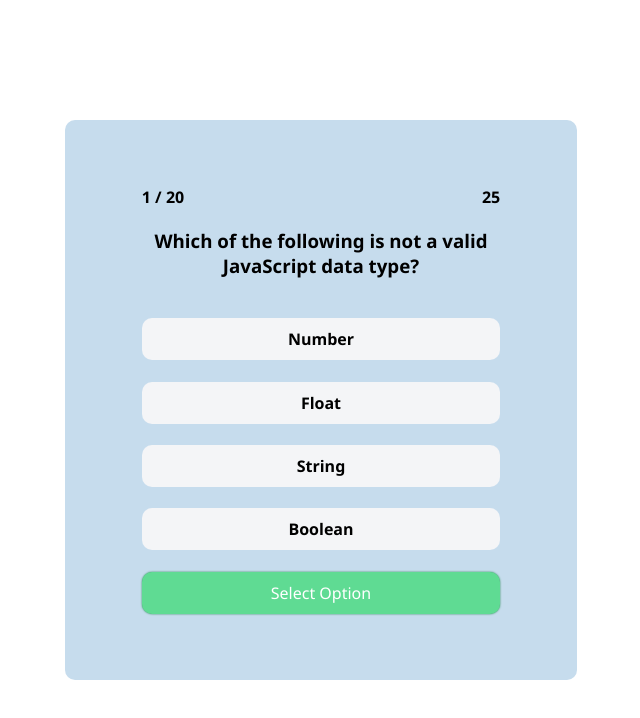
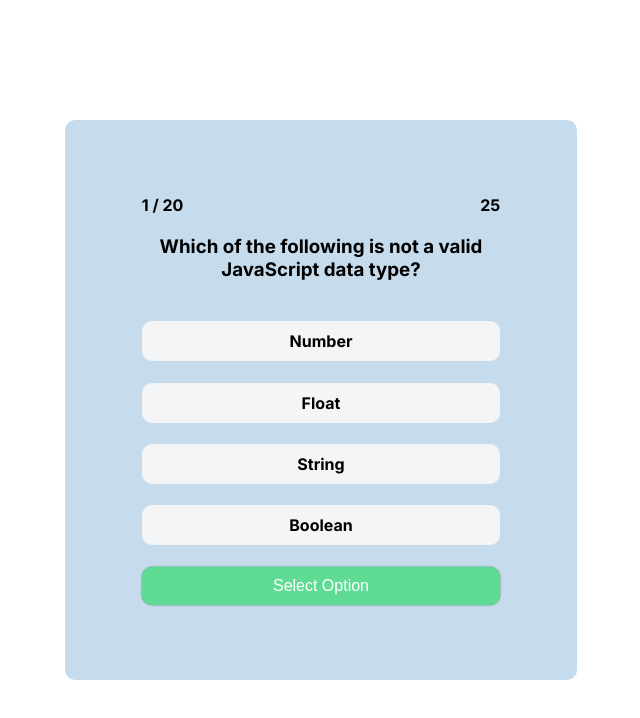
Before and after one commit to Frontend-Code20/Quiz-app, a plain HTML site: page index.html in a window 1280 px wide. Shown: the whole page, without its empty margins (319-959 px from the left). Drawn offline with Linux system fonts and the light colour scheme.

Commit message:
bug fixes and improments

```diff
--- a/helper.js
+++ b/helper.js
@@ -76,6 +76,7 @@ export function deselectOption(options) {
     Object.values(options).forEach((option) => {
         option.style.backgroundColor = 'aliceblue';
         option.style.outline = 'none';
+        option.style.color = '#000';
     })
 };
 
@@ -116,10 +117,13 @@ export function showAnswer(options, anwser, selectedAns) {
 
     if (result) {
         options[anwser - 1].style.backgroundColor = "green";
+        options[anwser - 1].style.color = "#fff";
         return true;
     } else {
         options[anwser - 1].style.backgroundColor = "green";
+        options[anwser - 1].style.color = "#fff";
         options[selectedAns - 1].style.backgroundColor = "red";
+        options[selectedAns - 1].style.color = "#fff";
         return false;
     }
 }
--- a/index.html
+++ b/index.html
@@ -6,6 +6,14 @@
     <meta name="viewport" content="width=device-width, initial-scale=1.0">
     <title>Quizon</title>
     <link rel="stylesheet" href="style.css">
+
+    <!--Google font imports-->
+    <link rel="preconnect" href="https://fonts.googleapis.com">
+    <link rel="preconnect" href="https://fonts.gstatic.com" crossorigin>
+    <link
+        href="https://fonts.googleapis.com/css2?family=Inter:ital,opsz,wght@0,14..32,100..900;1,14..32,100..900&display=swap"
+        rel="stylesheet">
+
 </head>
 
 <body>
--- a/questions.js
+++ b/questions.js
@@ -1,4 +1,4 @@
-// Question array which contains a question objects
+// Question array which contains question objects
 export const questions = [
     {
         question: "Which of the following is not a valid JavaScript data type?",
@@ -6,31 +6,31 @@ export const questions = [
         option2: "Float",
         option3: "String",
         option4: "Boolean",
-        answer: 2, // 'Float' is not a valid JavaScript data type
+        answer: 2, // Float is not a valid JS data type
     },
     {
-        question: "What will be the output of the following code?<br> console.log(2 + '2')",
+        question: "What will be the output of the following code?<br> console.log(2 + '2');",
         option1: "4",
         option2: "'22'",
         option3: "22",
         option4: "Error",
-        answer: 2, // 2 + '2' results in string '22'
+        answer: 2,
     },
     {
-        question: "Which function is used to parse a JSON string into a JavaScript object?",
+        question: "Which function is used to convert a JSON string into a JavaScript object?",
         option1: "JSON.stringify()",
         option2: "JSON.parse()",
         option3: "JSON.encode()",
         option4: "JSON.toObject()",
-        answer: 2, // Correct function is 'JSON.parse()'
+        answer: 2,
     },
     {
         question: "What is the correct way to declare a JavaScript array?",
-        option1: "var array : {}",
-        option2: "var array : []",
-        option3: "var array : ()",
-        option4: "var array : new Array()",
-        answer: 2, // The correct way is 'var array = []' or 'var array = new Array()'
+        option1: "var array = {};",
+        option2: "var array = [];",
+        option3: "var array = ();",
+        option4: "var array = new Array();",
+        answer: 2,
     },
     {
         question: "What does the 'typeof' operator in JavaScript return?",
@@ -38,126 +38,126 @@ export const questions = [
         option2: "The value of a variable",
         option3: "The length of a variable",
         option4: "The name of a variable",
-        answer: 1, // The 'typeof' operator returns the data type of a variable
+        answer: 1,
     },
     {
-        question: "Which of the following is not a looping structure in JavaScript?",
+        question: "Which of the following is not a loop structure in JavaScript?",
         option1: "for",
         option2: "while",
         option3: "loop",
-        option4: "do while",
-        answer: 3, // 'loop' is not a valid looping structure
+        option4: "do...while",
+        answer: 3,
     },
     {
-        question: "What will be the result of the following code?<br> var x = 10;<br> var y = '5';<br> console.log(x + y);",
+        question: "What will be the output of the following code?<br> var x = 10;<br> var y = '5';<br> console.log(x + y);",
         option1: "15",
         option2: "'105'",
         option3: "105",
         option4: "Error",
-        answer: 2, // Concatenation of number and string results in '105'
+        answer: 2,
     },
     {
-        question: "In JavaScript, what is the purpose of the 'NaN' value?",
-        option1: "Not a Number, used to represent errors",
-        option2: "Represents a large number",
-        option3: "Represents infinity",
-        option4: "Represents a non-terminating decimal",
-        answer: 1, // 'NaN' stands for "Not a Number"
+        question: "In JavaScript, what does the value 'NaN' represent?",
+        option1: "Not a Number, used to represent mathematical errors",
+        option2: "A large random number",
+        option3: "Infinity",
+        option4: "A non-terminating decimal",
+        answer: 1,
     },
     {
         question: "Which of the following is NOT a valid way to declare a function in JavaScript?",
-        option1: "function myFunction(){}",
-        option2: "var myFunction = function(){}",
-        option3: "() => {}",
-        option4: "const function(){}",
-        answer: 4, // The correct way to declare a function is not 'const function(){}'
+        option1: "function myFunction() {}",
+        option2: "var myFunction = function() {};",
+        option3: "const myFunction = () => {};",
+        option4: "const function() {};",
+        answer: 4,
     },
     {
-        question: "What is the correct way to write a comment in JavaScript?",
-        option1: "/*This is a comment",
+        question: "What is the correct way to write a single-line comment in JavaScript?",
+        option1: "/* This is a comment",
         option2: "'This is a comment'",
         option3: "// This is a comment",
         option4: "/* This is a comment */",
-        answer: 3, // The correct way is '// This is a comment'
+        answer: 3,
     },
     {
-        question: "What is the result of the following expression in JavaScript?<br>3 + 2 + '7'",
+        question: "What is the result of the following expression?<br>3 + 2 + '7'",
         option1: "'57'",
         option2: "'327'",
         option3: "'12'",
-        option4: "'57'",
-        answer: 1, // 3 + 2 = 5, then 5 + '7' results in '57'
+        option4: "'37'",
+        answer: 1,
     },
     {
         question: "How can you check if a variable is an array in JavaScript?",
-        option1: "Using the typeof operator",
-        option2: "Using the isArray() method",
-        option3: "Using the isarray() method",
-        option4: "Using the Array.isArray() method",
-        answer: 4, // The correct method is 'Array.isArray()'
+        option1: "typeof variable",
+        option2: "isArray(variable)",
+        option3: "variable.isarray()",
+        option4: "Array.isArray(variable)",
+        answer: 4,
     },
     {
-        question: "What is the correct way to access the first element of an array in JavaScript?",
-        option1: "arrayfirst",
-        option2: "array[1]",
-        option3: "arrayfirstElement",
-        option4: "array[0]",
-        answer: 4, // The first element is at index 0
+        question: "How do you access the first element of an array called 'myArray'?",
+        option1: "myArray.first",
+        option2: "myArray[1]",
+        option3: "myArray.firstElement",
+        option4: "myArray[0]",
+        answer: 4,
     },
     {
-        question: "Which of the following statements is true about JavaScript?",
-        option1: "It is a case-insensitive language",
-        option2: "It requires explicit declaration of data types",
+        question: "Which of the following is true about JavaScript?",
+        option1: "It is case-insensitive",
+        option2: "It requires data types to be explicitly declared",
         option3: "It supports automatic type conversion",
         option4: "It does not support object-oriented programming",
-        answer: 3, // JavaScript supports automatic type conversion
+        answer: 3,
     },
     {
         question: "What does the '===' operator do in JavaScript?",
-        option1: "Checks if two values are equal, but doesn't consider their types",
-        option2: "Checks if two values are equal, including their types",
+        option1: "Checks equality without type checking",
+        option2: "Checks equality with type checking",
         option3: "Assigns a value to a variable",
         option4: "Converts a string to a number",
-        answer: 2, // The '===' operator checks for strict equality (both value and type)
+        answer: 2,
     },
     {
-        question: "What does the 'Math.random()' function in JavaScript return?",
+        question: "What does the 'Math.random()' function return?",
         option1: "A random integer between 0 and 1",
-        option2: "A random integer between 1 and 100",
+        option2: "A random number between 1 and 100",
         option3: "A random floating-point number between 0 and 1",
-        option4: "A random floating-point number between 0 and 100",
-        answer: 3, // 'Math.random()' returns a floating-point number between 0 and 1
+        option4: "A random decimal between 0 and 100",
+        answer: 3,
     },
     {
         question: "How can you convert a string to lowercase in JavaScript?",
         option1: "strlowercase()",
-        option2: "strtoLowerCase()",
+        option2: "str.toLowerCase()",
         option3: "strconvertToLower()",
-        option4: "strtoLower()",
-        answer: 2, // The correct method is 'str.toLowerCase()'
+        option4: "str.toLower()",
+        answer: 2,
     },
     {
-        question: "Which of the following methods can be used to add a new element to the end of an array in JavaScript?",
+        question: "Which method is used to add a new element at the end of an array?",
         option1: "push()",
         option2: "unshift()",
         option3: "add()",
         option4: "append()",
-        answer: 1, // 'push()' adds an element to the end of an array
+        answer: 1,
     },
     {
         question: "What is the purpose of the 'use strict' directive in JavaScript?",
-        option1: "It indicates that the script should be executed in strict mode",
-        option2: "It enables dynamic typing",
-        option3: "It allows implicit conversion of data types",
-        option4: "It enforces stricter syntax rules",
-        answer: 1, // 'use strict' enables strict mode for the script
+        option1: "To enable strict mode and enforce cleaner code",
+        option2: "To enable dynamic typing",
+        option3: "To allow implicit conversions",
+        option4: "To disable type checking",
+        answer: 1,
     },
     {
-        question: "Which built-in method removes the last element from an array and returns that element in JavaScript?",
+        question: "Which built-in method removes the last element from an array and returns it?",
         option1: "pop()",
         option2: "shift()",
         option3: "splice()",
         option4: "slice()",
-        answer: 1, // The 'pop()' method removes the last element of an array
+        answer: 1,
     }
 ];
--- a/script.js
+++ b/script.js
@@ -53,7 +53,6 @@ function setupInitialQuestion() {
     const question1 = getQuestion(0);
     correctAns = question1?.answer;
     setQuestion(options, question, question1);
-    console.log(question1);
 }
 
 function setupTotalQuestions() {
@@ -119,6 +118,7 @@ function loadNextQuestion() {
     deselectOption(options);
     const questionInfo = getQuestion(nextQuestion);
     setQuestion(options, question, questionInfo);
+    correctAns = questionInfo?.answer
     nextQuestion++;
     button.innerHTML = "Select Option";
     button.disabled = true;
@@ -128,7 +128,6 @@ function loadNextQuestion() {
 function resetTimer() {
     timeLeft = 30;
     timerElement.innerHTML = 30;
-    timer = setInterval(handleTimer, 1000);
 }
 function handleTimer() {
     // Handle countdown logic for the timer
--- a/style.css
+++ b/style.css
@@ -1,6 +1,3 @@
-*{
-    font-family:'Segoe UI', Tahoma, Geneva, Verdana, sans-serif;
-}
 body{
     margin: 0px;
     padding: 0px;
@@ -9,6 +6,7 @@ body{
     justify-content: center;
     align-items: center;
     height: 100vh;
+    font-family: "Inter", sans-serif;
 }
 .wrapper{
     position: relative;
```
